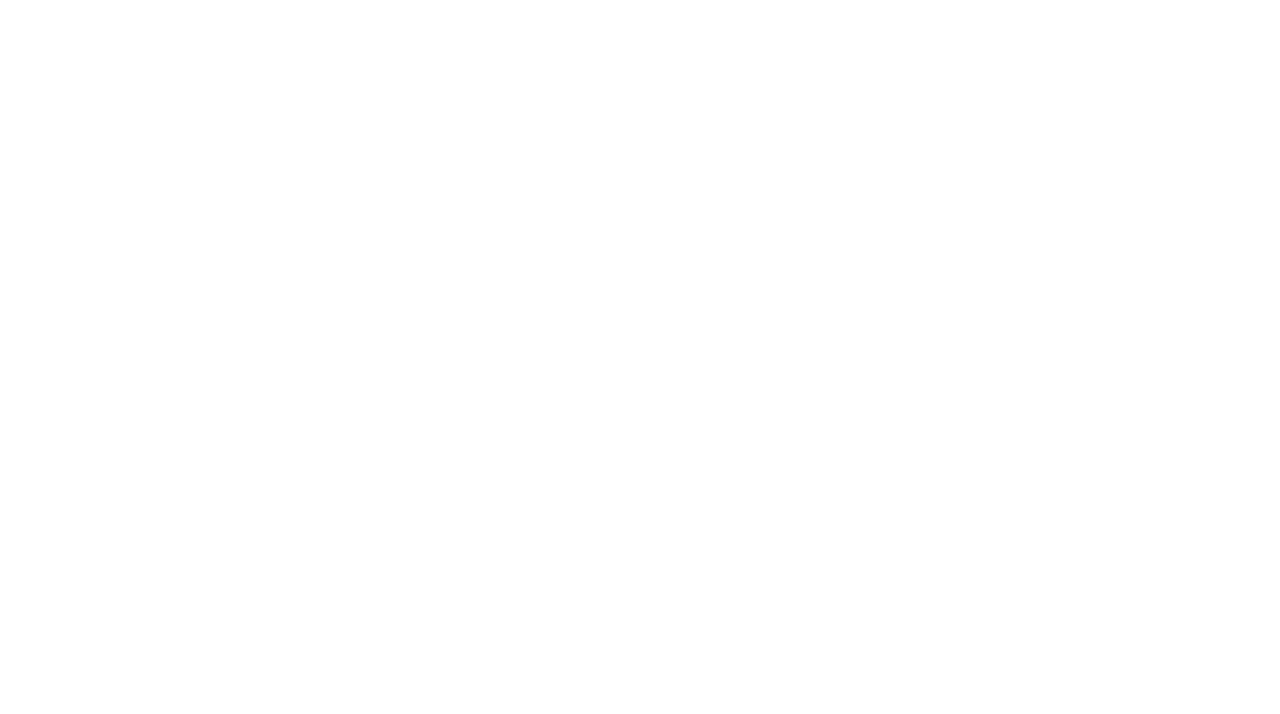
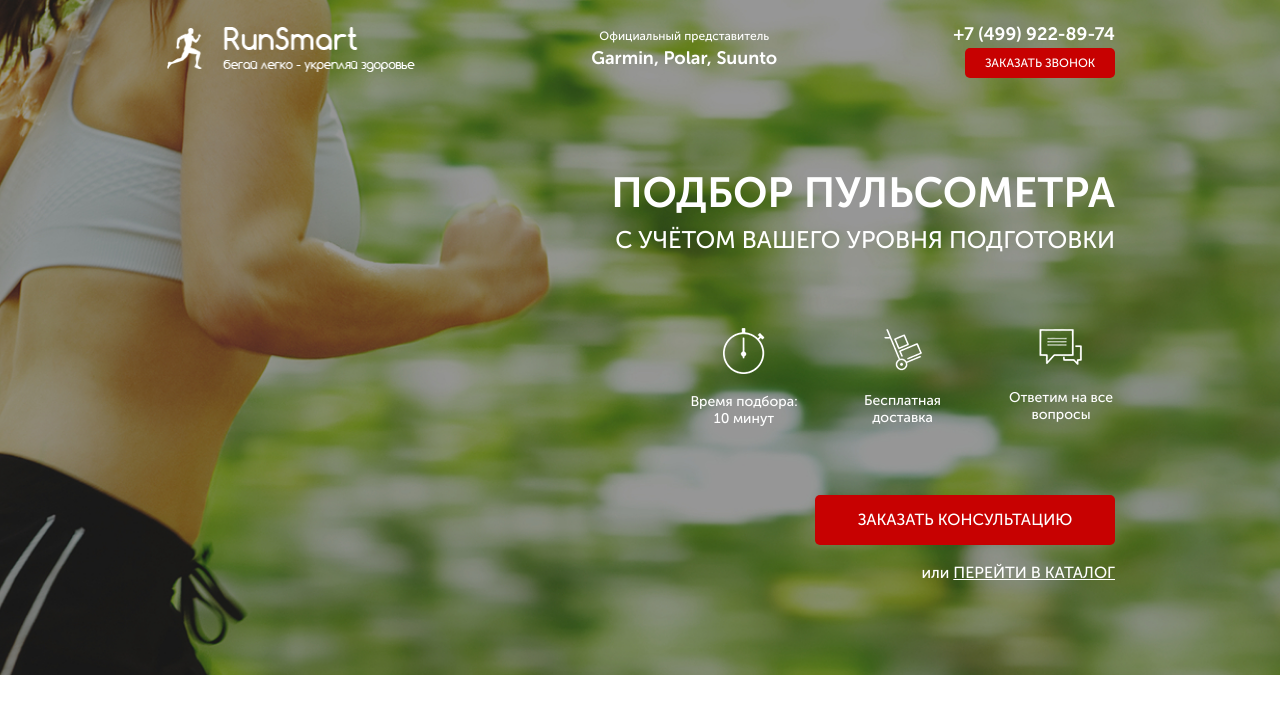
Before and after one commit to BudnikOleksii/Pulse_project, a website: page src/index.html in a window 1280 px wide. Drawn offline with nearby package versions, Linux system fonts and the light colour scheme; files that its build step writes are made by us from their sources; files whose address does not match are found by name.

Commit message:
promo section was added

```diff
--- a/src/index.html
+++ b/src/index.html
@@ -12,6 +12,50 @@
     <link rel="stylesheet" href="css/style.min.css">
 </head>
     <body>
+        <div class="promo">
+            <div class="container">
+                <header class="header">
+                    <a href="#" class="header__logo">
+                        <img src="icons/running-man.png" alt="logo">
+                    </a>
+                    <div class="header__official">
+                        Официальный представитель
+                        <span>Garmin, Polar, Suunto</span>
+                    </div>
+                    <div class="header__contacts">
+                        <a href="tel:+74999228974" class="header__phone">+7 (499) 922-89-74</a>
+                        <button class="button">заказать звонок</button>
+                    </div>
+                </header>
+
+                <div class="promo__wrapper">
+                    <h1 class="promo__header">Подбор пульсометра</h1>
+                    <h2 class="promo__subheader">с учётом Вашего уровня подготовки</h2>
+                    <div class="promo__icons">
+                        <div class="promo__icon">
+                            <img src="icons/first/timer.png" alt="timer">
+                            Время подбора:
+                            10 минут
+                        </div>
+                        <div class="promo__icon">
+                            <img src="icons/first/cargo.png" alt="delivery">
+                            Бесплатная
+                            доставка
+                        </div>
+                        <div class="promo__icon">
+                            <img src="icons/first/messages.png" alt="messages">
+                            Ответим
+                            на все вопросы
+                        </div>
+                    </div>
+                    <button class="button button_main">заказать кОНСУЛЬТАЦИЮ</button>
+                    <div class="promo__link">
+                        или
+                        <a href="#">ПЕРЕЙТИ В КАТАЛОГ</a>
+                    </div>
+                </div>
+            </div>
+        </div>
 
 
         <!-- <script src="js/script.js"></script> -->
--- /dev/null
+++ b/src/sass/blocks/_buttons.scss
@@ -0,0 +1,18 @@
+.button {
+    width: 150px;
+    height: 30px;
+    background-color: $main-color;
+    border: none;
+    border-radius: 5px;
+    font-size: 12px;
+    font-weight: 500;
+    text-transform: uppercase;
+    color: #ffffff;
+    &_main {
+        margin-top: 67px;
+        width: 300px;
+        height: 50px;
+        font-size: 16px;
+        line-height: 1.2;
+    }
+}
--- /dev/null
+++ b/src/sass/blocks/_header.scss
@@ -0,0 +1,37 @@
+.header {
+    display: flex;
+    justify-content: space-between;
+    align-items: center;
+    &__logo {
+        width: 250px;
+        img {
+            width: 100%;
+        }
+    }
+    &__official {
+        font-size: 12px;
+        font-weight: 500;
+        color: #ffffff;
+        text-align: center;
+        span {
+            display: block;
+            font-size: 18px;
+            font-weight: 700;
+        }
+    }
+    &__contacts {
+        display: flex;
+        flex-direction: column;
+        align-items: flex-end;
+    }
+    &__phone {
+        display: block;
+        font-size: 18px;
+        font-weight: 700;
+        color: #ffffff;
+        &:hover {
+            text-decoration: none;
+            color: #ffffff;
+        }
+    }
+}
--- /dev/null
+++ b/src/sass/blocks/_promo.scss
@@ -0,0 +1,56 @@
+.promo {
+    min-height: 650px;
+    padding: 21px 0 93px 0;
+    background: url(../img/bg1.jpg) center center/cover no-repeat;
+    &__wrapper {
+        display: flex;
+        flex-direction: column;
+        align-items: flex-end;
+        margin-top: 90px;
+    }
+    &__header {
+        font-size: 42px;
+        line-height: 1.2;
+        font-weight: 700;
+        text-transform: uppercase;
+        color: #ffffff;
+    }
+    &__subheader {
+        font-size: 24px;
+        line-height: 1.2;
+        font-weight: 500;
+        text-transform: uppercase;
+        color: #ffffff;
+    }
+    &__icons {
+        margin-top: 65px;
+        width: 425px;
+        display: flex;
+        justify-content: space-between;
+    }
+    &__icon {
+        width: 108px;
+        text-align: center;
+        font-size: 14px;
+        line-height: 1.2;
+        font-weight: 500;
+        color: #ffffff;
+        img {
+            display: block;
+            margin: 0 auto;
+            margin-bottom: 20px;
+        }
+    }
+    &__link {
+        margin-top: 18px;
+        font-size: 16px;
+        line-height: 1.2;
+        font-weight: 500;
+        color: #ffffff;
+        a {
+            color: #ffffff;
+            text-transform: uppercase;
+            text-decoration: underline;
+        }
+    }
+}
--- a/src/sass/style.scss
+++ b/src/sass/style.scss
@@ -7,3 +7,6 @@
     max-width: 950px;
     margin: 0 auto;
 }
+@import 'blocks/buttons';
+@import 'blocks/promo';
+@import 'blocks/header';
```
Also changed, not shown: src/css/style.min.css (added).
